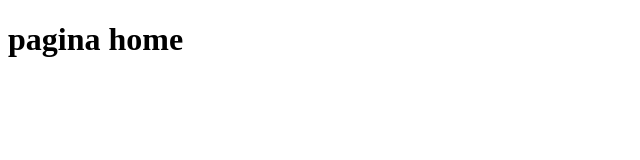
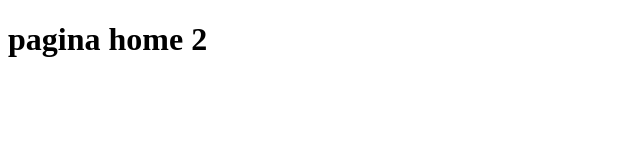
Before and after one commit to misasuno99/proj2, a plain HTML site: page home.html in a window 1280 px wide. Shown: the full height of the page, 0-640 px from the left. Drawn offline with Linux system fonts and the light colour scheme.

Commit message:
add home

```diff
--- a/home.html
+++ b/home.html
@@ -7,7 +7,7 @@
 <body>
 
 <h1>
-    pagina home
+    pagina home 2
 </h1>
 </body>
 </html>
```
